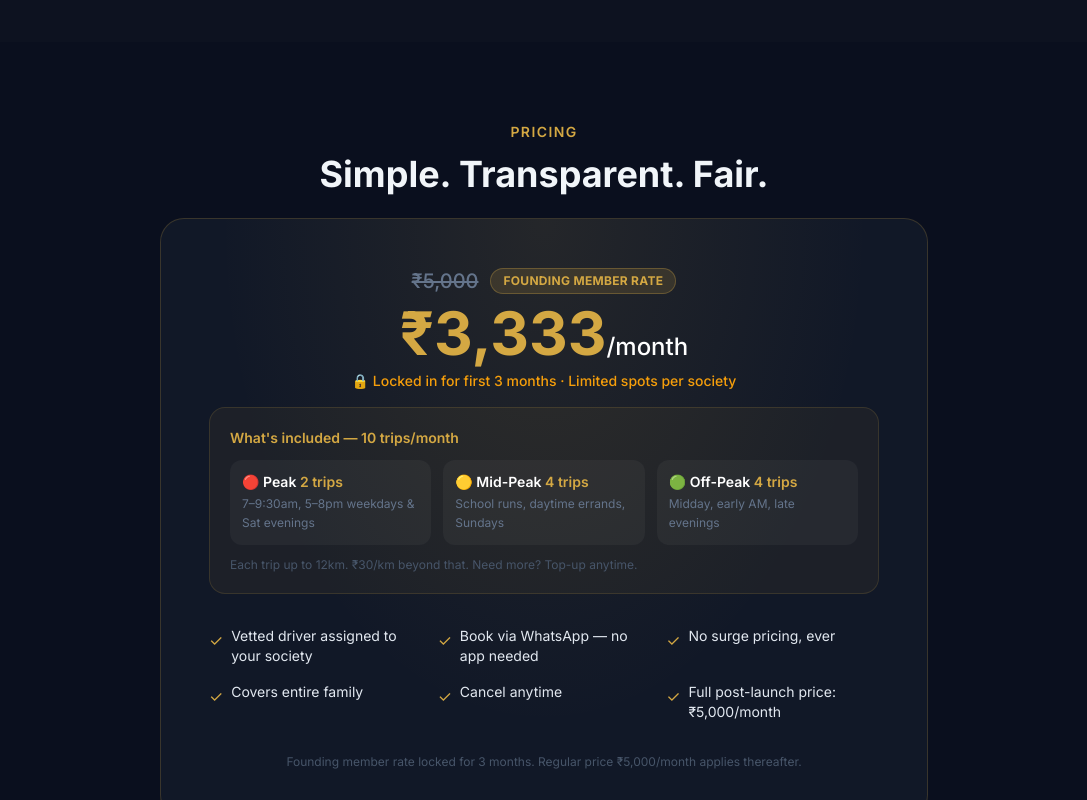
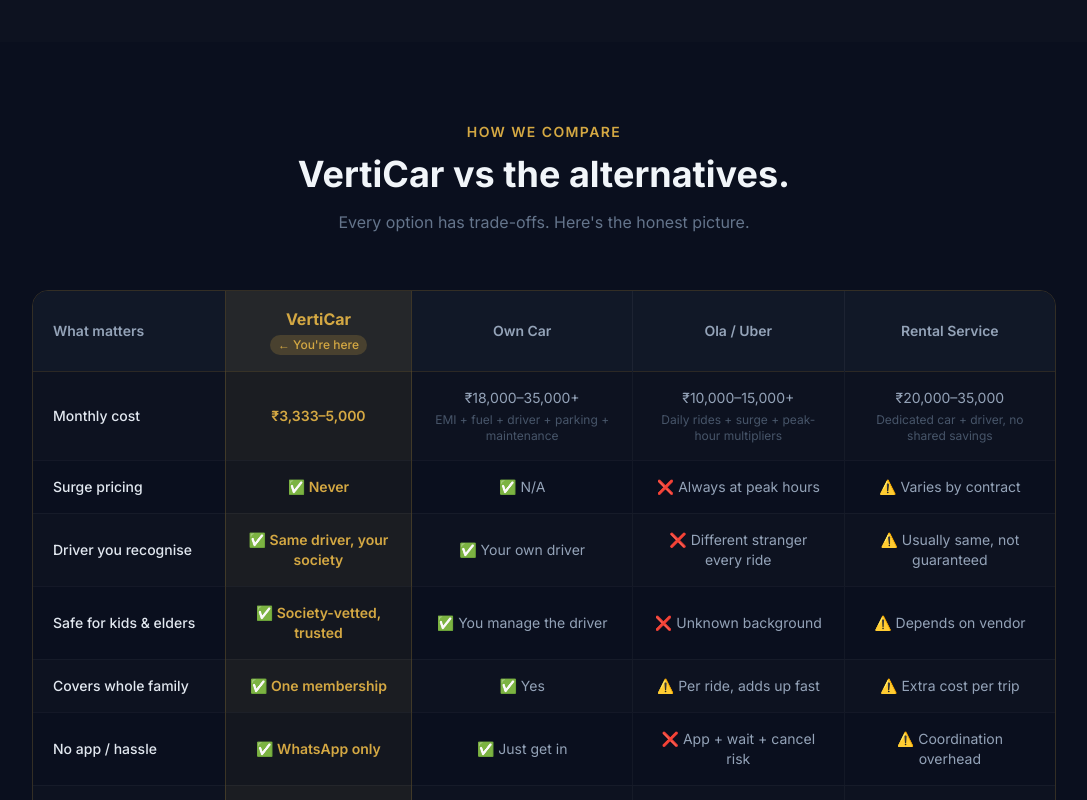
Before and after one commit to nitinv8/verticar, a Next.js app: page / in a window 1280 px wide. Shown: the part 2220-3020 px from the top of the page, without its empty margins (96-1183 px from the left). Built offline with nearby package versions, Linux system fonts and the light colour scheme.

Commit message:
Add comparison table: VertiCar vs Own Car vs Ola/Uber vs Rental

```diff
--- a/app/page.tsx
+++ b/app/page.tsx
@@ -248,6 +248,146 @@
         </div>
       </section>
 
+      {/* ─── COMPARISON TABLE ─── */}
+      <section className="py-20 px-6" style={{ backgroundColor: "#0a0f1e" }}>
+        <div className="max-w-5xl mx-auto">
+          <div className="text-center mb-14">
+            <p className="text-sm font-semibold uppercase tracking-widest mb-3" style={{ color: "#d4a843" }}>How We Compare</p>
+            <h2 className="text-3xl sm:text-4xl font-bold">VertiCar vs the alternatives.</h2>
+            <p className="mt-4 text-base" style={{ color: "#64748b" }}>Every option has trade-offs. Here&apos;s the honest picture.</p>
+          </div>
+
+          {/* Table wrapper — horizontal scroll on mobile */}
+          <div className="overflow-x-auto rounded-2xl" style={{ border: "1px solid rgba(212,168,67,0.2)" }}>
+            <table className="w-full min-w-[640px] border-collapse text-sm">
+              <thead>
+                <tr style={{ backgroundColor: "#111827", borderBottom: "1px solid rgba(212,168,67,0.15)" }}>
+                  <th className="text-left px-5 py-4 font-semibold w-48" style={{ color: "#94a3b8" }}>
+                    What matters
+                  </th>
+                  {/* VertiCar column — highlighted */}
+                  <th className="px-5 py-4 text-center font-bold relative" style={{ backgroundColor: "rgba(212,168,67,0.1)", color: "#d4a843", borderLeft: "1px solid rgba(212,168,67,0.25)", borderRight: "1px solid rgba(212,168,67,0.25)" }}>
+                    <div className="flex flex-col items-center gap-1">
+                      <span className="text-base">VertiCar</span>
+                      <span className="text-xs font-medium px-2 py-0.5 rounded-full" style={{ backgroundColor: "rgba(212,168,67,0.2)", color: "#d4a843" }}>← You&apos;re here</span>
+                    </div>
+                  </th>
+                  <th className="px-5 py-4 text-center font-semibold" style={{ color: "#94a3b8", borderLeft: "1px solid rgba(255,255,255,0.05)" }}>Own Car</th>
+                  <th className="px-5 py-4 text-center font-semibold" style={{ color: "#94a3b8", borderLeft: "1px solid rgba(255,255,255,0.05)" }}>Ola / Uber</th>
+                  <th className="px-5 py-4 text-center font-semibold" style={{ color: "#94a3b8", borderLeft: "1px solid rgba(255,255,255,0.05)" }}>Rental Service</th>
+                </tr>
+              </thead>
+              <tbody>
+                {[
+                  {
+                    label: "Monthly cost",
+                    verticar: "₹3,333–5,000",
+                    car: "₹18,000–35,000+",
+                    cab: "₹10,000–15,000+",
+                    rental: "₹20,000–35,000",
+                    carNote: "EMI + fuel + driver + parking + maintenance",
+                    cabNote: "Daily rides + surge + peak-hour multipliers",
+                    rentalNote: "Dedicated car + driver, no shared savings",
+                  },
+                  {
+                    label: "Surge pricing",
+                    verticar: "✅ Never",
+                    car: "✅ N/A",
+                    cab: "❌ Always at peak hours",
+                    rental: "⚠️ Varies by contract",
+                  },
+                  {
+                    label: "Driver you recognise",
+                    verticar: "✅ Same driver, your society",
+                    car: "✅ Your own driver",
+                    cab: "❌ Different stranger every ride",
+                    rental: "⚠️ Usually same, not guaranteed",
+                  },
+                  {
+                    label: "Safe for kids & elders",
+                    verticar: "✅ Society-vetted, trusted",
+                    car: "✅ You manage the driver",
+                    cab: "❌ Unknown background",
+                    rental: "⚠️ Depends on vendor",
+                  },
+                  {
+                    label: "Covers whole family",
+                    verticar: "✅ One membership",
+                    car: "✅ Yes",
+                    cab: "⚠️ Per ride, adds up fast",
+                    rental: "⚠️ Extra cost per trip",
+                  },
+                  {
+                    label: "No app / hassle",
+                    verticar: "✅ WhatsApp only",
+                    car: "✅ Just get in",
+                    cab: "❌ App + wait + cancel risk",
+                    rental: "⚠️ Coordination overhead",
+                  },
+                  {
+                    label: "Parking & maintenance",
+                    verticar: "✅ Not your problem",
+                    car: "❌ Fully your responsibility",
+                    cab: "✅ N/A",
+                    rental: "✅ Handled by vendor",
+                  },
+                  {
+                    label: "Community feel",
+                    verticar: "✅ Know your neighbours",
+                    car: "✅ Solo — your choice",
+                    cab: "❌ Zero",
+                    rental: "❌ Zero",
+                  },
+                ].map((row, i) => (
+                  <tr
+                    key={row.label}
+                    style={{
+                      backgroundColor: i % 2 === 0 ? "#0d1220" : "#0a0f1e",
+                      borderBottom: "1px solid rgba(255,255,255,0.04)",
+                    }}
+                  >
+                    <td className="px-5 py-4 font-medium" style={{ color: "#e2e8f0" }}>
+                      {row.label}
+                    </td>
+                    {/* VertiCar */}
+                    <td
+                      className="px-5 py-4 text-center font-semibold"
+                      style={{
+                        backgroundColor: i % 2 === 0 ? "rgba(212,168,67,0.07)" : "rgba(212,168,67,0.05)",
+                        color: "#d4a843",
+                        borderLeft: "1px solid rgba(212,168,67,0.2)",
+                        borderRight: "1px solid rgba(212,168,67,0.2)",
+                      }}
+                    >
+                      {row.verticar}
+                    </td>
+                    {/* Own Car */}
+                    <td className="px-5 py-4 text-center" style={{ color: "#94a3b8", borderLeft: "1px solid rgba(255,255,255,0.04)" }}>
+                      <span>{row.car}</span>
+                      {row.carNote && <div className="text-xs mt-1" style={{ color: "#475569" }}>{row.carNote}</div>}
+                    </td>
+                    {/* Ola/Uber */}
+                    <td className="px-5 py-4 text-center" style={{ color: "#94a3b8", borderLeft: "1px solid rgba(255,255,255,0.04)" }}>
+                      <span>{row.cab}</span>
+                      {row.cabNote && <div className="text-xs mt-1" style={{ color: "#475569" }}>{row.cabNote}</div>}
+                    </td>
+                    {/* Rental */}
+                    <td className="px-5 py-4 text-center" style={{ color: "#94a3b8", borderLeft: "1px solid rgba(255,255,255,0.04)" }}>
+                      <span>{row.rental}</span>
+                      {row.rentalNote && <div className="text-xs mt-1" style={{ color: "#475569" }}>{row.rentalNote}</div>}
+                    </td>
+                  </tr>
+                ))}
+              </tbody>
+            </table>
+          </div>
+
+          <p className="text-center text-xs mt-5" style={{ color: "#334155" }}>
+            Cost estimates based on typical urban family usage in Gurgaon. Own car cost includes EMI on ₹12L car + fuel + driver + parking.
+          </p>
+        </div>
+      </section>
+
       {/* ─── PRICING ─── */}
       <section className="py-20 px-6" style={{ backgroundColor: "#0a0f1e" }}>
         <div className="max-w-3xl mx-auto text-center">
```
